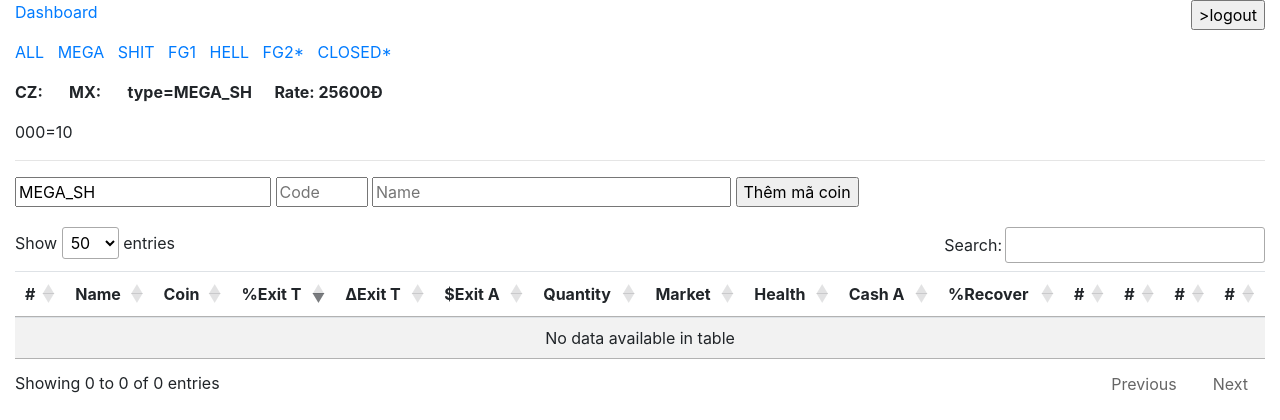
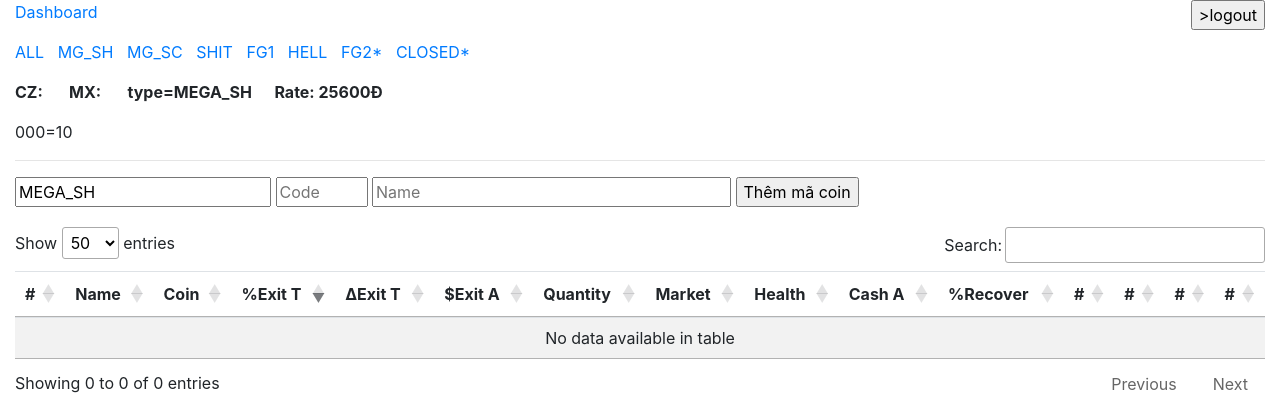
Before and after one commit to mcflythekid/tik, a PHP site: the page made by port.php in a window 1280 px wide. Shown: the top 420 px of the page. Run offline with PHP 8.4, Linux system fonts and the light colour scheme; the visitor is signed in with stand-in values (Sample User, id 1); tables that the repository leaves empty or names only in its code hold one stand-in row (values such as "Sample post"); some libraries are stand-ins or nearby versions.

Commit message:
-- split mega

```diff
--- a/port.php
+++ b/port.php
@@ -232,7 +232,8 @@ page_top ();
 	</p>
 	<p>
 		<a href="/port.php">ALL</a>&nbsp;&nbsp;
-		<a href="/port.php?fund_type=MEGA">MEGA</a>&nbsp;&nbsp;
+		<a href="/port.php?fund_type=MEGA_SH">MG_SH</a>&nbsp;&nbsp;
+		<a href="/port.php?fund_type=MEGA_SC">MG_SC</a>&nbsp;&nbsp;
 		<a href="/port.php?fund_type=SHIT">SHIT</a>&nbsp;&nbsp;
 		<a href="/port.php?fund_type=FG1">FG1</a>&nbsp;&nbsp;
 		<a href="/port.php?fund_type=HELL">HELL</a>&nbsp;&nbsp;
```
